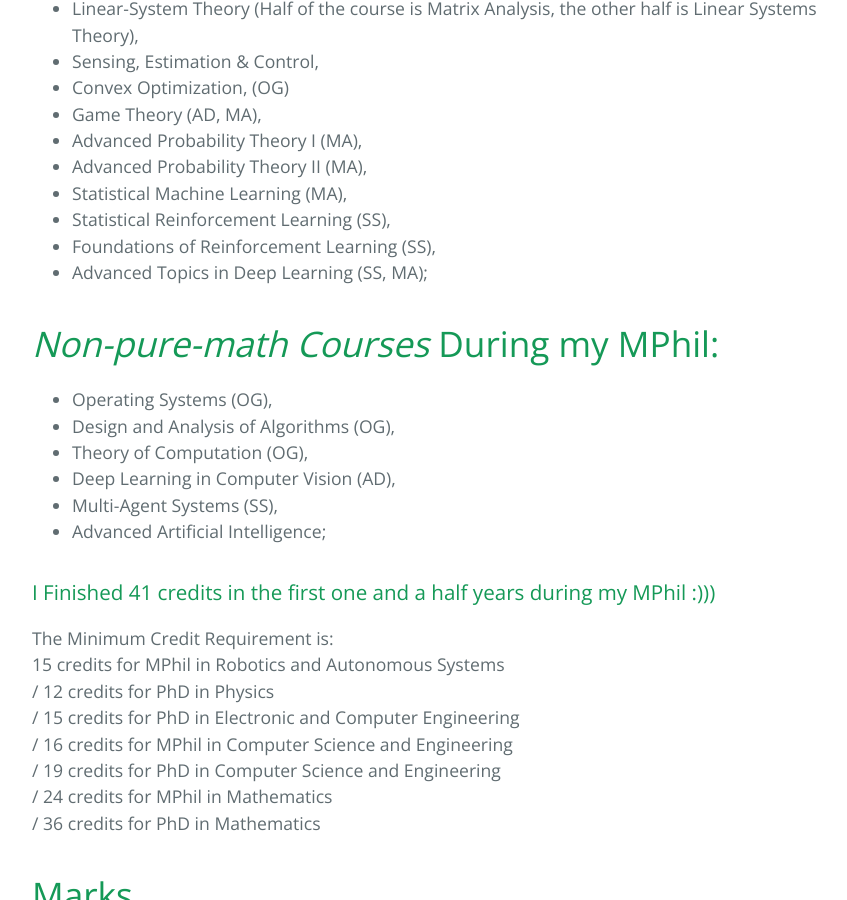
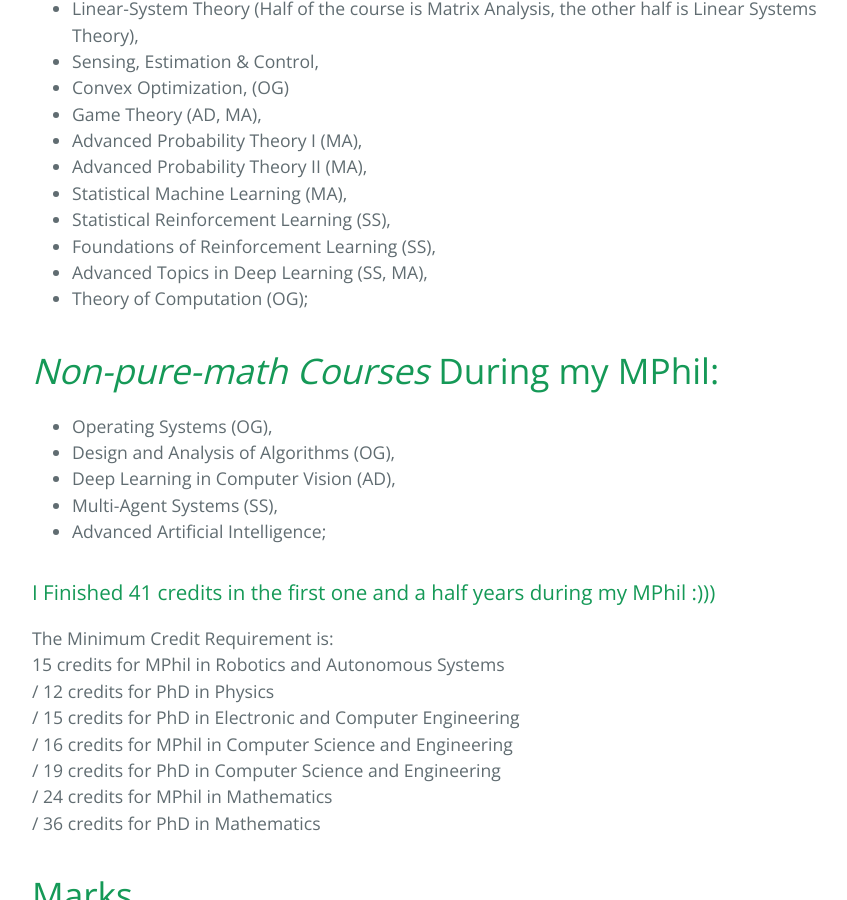
Before and after one commit to klyw1998/LiangyaweiKuang, a Jekyll site: the page built from courses.md, in a window 1280 px wide and 900 px high, scrolled down 1830 px. Shown: the whole window, without its empty margins (192-1039 px from the left). Built offline with Jekyll 4.4.1, drawn with Linux system fonts in a browser that asks for light colours.

```diff
--- a/courses.md
+++ b/courses.md
@@ -59,12 +59,12 @@ description: This is a partial list of courses from undergraduate to present.
 - Statistical Machine Learning (MA),
 - Statistical Reinforcement Learning (SS),
 - Foundations of Reinforcement Learning (SS),
-- Advanced Topics in Deep Learning (SS, MA);
+- Advanced Topics in Deep Learning (SS, MA),
+- Theory of Computation (OG);
 
 # *Non-pure-math Courses* During my MPhil:
 - Operating Systems (OG),
 - Design and Analysis of Algorithms (OG),
-- Theory of Computation (OG),
 - Deep Learning in Computer Vision (AD),
 - Multi-Agent Systems (SS),
 - Advanced Artificial Intelligence;
```
